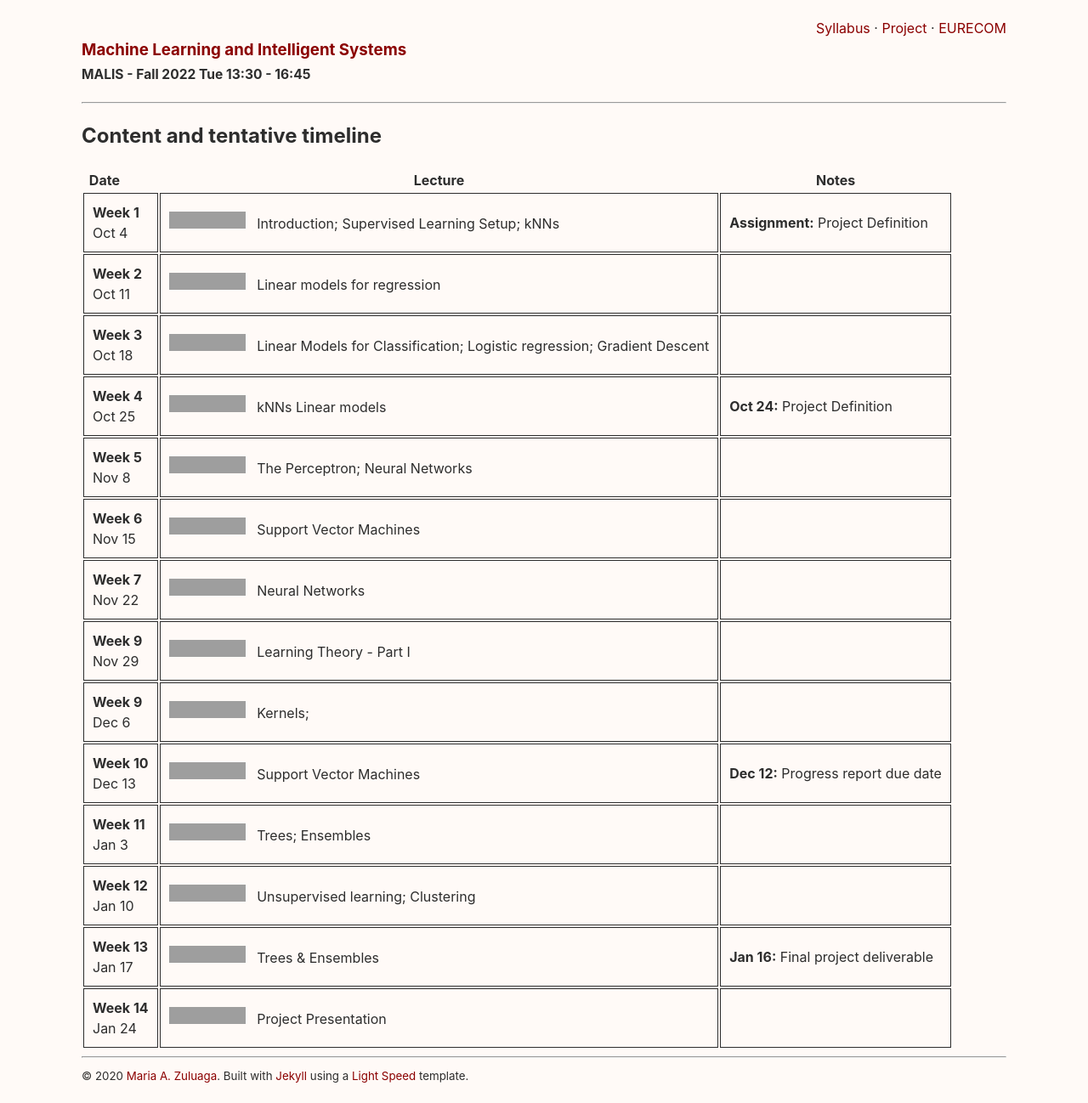
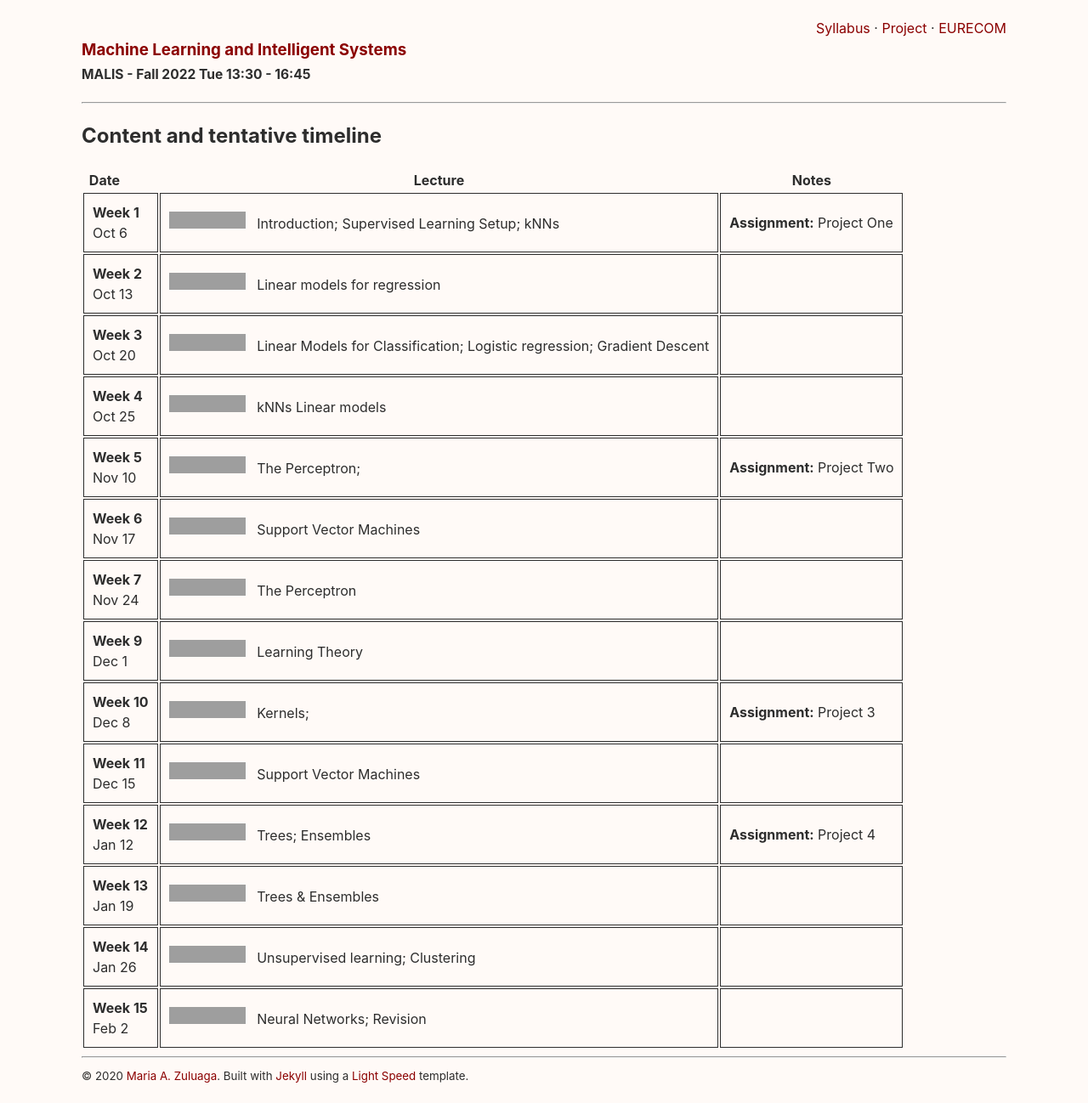
Before and after one commit to malis-course/malis-course.github.io, a Jekyll site: the page built from _pages/syllabus.md, in a window 1280 px wide, cut to the strip 0-1298 px from the top of the page. Shown: the whole strip at 85% size. Built offline with Jekyll 4.4.1, drawn with Linux system fonts in a browser that asks for light colours; grey boxes are pictures that could not be loaded.

Commit message:
Syllabus2023-24

```diff
--- a/_pages/syllabus.md
+++ b/_pages/syllabus.md
@@ -7,17 +7,17 @@ permalink: /syllabus
 
 |  Date     &nbsp; &nbsp;&nbsp; &nbsp;&nbsp; &nbsp;  | Lecture           | Notes |
 | --------- | --------------- | ------ |
-| **Week 1** <br> Oct 4       | [![Generic badge](https://img.shields.io/badge/-Lecture-blue.svg)](https://shields.io/) &nbsp; Introduction; Supervised Learning Setup; kNNs   |  **Assignment:** Project Definition |
-| **Week 2** <br> Oct 11      | [![Generic badge](https://img.shields.io/badge/-Lecture-blue.svg)](https://shields.io/) &nbsp; Linear models for regression     |    |
-| **Week 3** <br> Oct 18      | [![Generic badge](https://img.shields.io/badge/-Lecture-blue.svg)](https://shields.io/) &nbsp; Linear Models for Classification; Logistic regression; Gradient Descent      |    |
-| **Week 4** <br> Oct 25      |  [![Generic badge](https://img.shields.io/badge/-Lab Session-orange.svg)](https://shields.io/) &nbsp; kNNs Linear models     |  **Oct 24:** Project Definition  |
-| **Week 5** <br> Nov 8      | [![Generic badge](https://img.shields.io/badge/-Lecture-blue.svg)](https://shields.io/) &nbsp; The Perceptron; Neural Networks     |    |
-| **Week 6** <br> Nov 15      |  [![Generic badge](https://img.shields.io/badge/-Lecture-blue.svg)](https://shields.io/) &nbsp; Support Vector Machines  |     |
-| **Week 7** <br> Nov 22      |  [![Generic badge](https://img.shields.io/badge/-Lab Session-orange.svg)](https://shields.io/) &nbsp; Neural Networks     |   |
-| **Week 9** <br> Nov 29      | [![Generic badge](https://img.shields.io/badge/-Lecture-blue.svg)](https://shields.io/) &nbsp;  Learning Theory - Part I   |    |
-| **Week 9** <br> Dec 6      | [![Generic badge](https://img.shields.io/badge/-Lecture-blue.svg)](https://shields.io/) &nbsp; Kernels;      |    |
-| **Week 10** <br> Dec 13      | [![Generic badge](https://img.shields.io/badge/-Lab Session-orange.svg)](https://shields.io/) &nbsp; Support Vector Machines   |  **Dec 12:** Progress report due date   |
-| **Week 11** <br> Jan 3     | [![Generic badge](https://img.shields.io/badge/-Lecture-blue.svg)](https://shields.io/) &nbsp; Trees; Ensembles      |   |
-| **Week 12** <br> Jan 10      | [![Generic badge](https://img.shields.io/badge/-Lecture-blue.svg)](https://shields.io/) &nbsp; Unsupervised learning; Clustering       |    |
-| **Week 13** <br> Jan 17      | [![Generic badge](https://img.shields.io/badge/-Lab Session-orange.svg)](https://shields.io/) &nbsp; Trees & Ensembles    | **Jan 16:** Final project deliverable  |
-| **Week 14** <br> Jan 24      | [![Generic badge](https://img.shields.io/badge/-Lecture-blue.svg)](https://shields.io/) &nbsp; Project Presentation     |    |
+| **Week 1** <br> Oct 6       | [![Generic badge](https://img.shields.io/badge/-Lecture-blue.svg)](https://shields.io/) &nbsp; Introduction; Supervised Learning Setup; kNNs   |  **Assignment:** Project One |
+| **Week 2** <br> Oct 13      | [![Generic badge](https://img.shields.io/badge/-Lecture-blue.svg)](https://shields.io/) &nbsp; Linear models for regression     |    |
+| **Week 3** <br> Oct 20      | [![Generic badge](https://img.shields.io/badge/-Lecture-blue.svg)](https://shields.io/) &nbsp; Linear Models for Classification; Logistic regression; Gradient Descent      |    |
+| **Week 4** <br> Oct 25      |  [![Generic badge](https://img.shields.io/badge/-Lab Session-orange.svg)](https://shields.io/) &nbsp; kNNs Linear models     |    |
+| **Week 5** <br> Nov 10      | [![Generic badge](https://img.shields.io/badge/-Lecture-blue.svg)](https://shields.io/) &nbsp; The Perceptron;     |  **Assignment:** Project Two  |
+| **Week 6** <br> Nov 17      |  [![Generic badge](https://img.shields.io/badge/-Lecture-blue.svg)](https://shields.io/) &nbsp; Support Vector Machines  |     |
+| **Week 7** <br> Nov 24      |  [![Generic badge](https://img.shields.io/badge/-Lab Session-orange.svg)](https://shields.io/) &nbsp; The Perceptron     |   |
+| **Week 9** <br> Dec 1      | [![Generic badge](https://img.shields.io/badge/-Lecture-blue.svg)](https://shields.io/) &nbsp;  Learning Theory   |    |
+| **Week 10** <br> Dec 8      | [![Generic badge](https://img.shields.io/badge/-Lecture-blue.svg)](https://shields.io/) &nbsp; Kernels;      |  **Assignment:** Project 3  |
+| **Week 11** <br> Dec 15      | [![Generic badge](https://img.shields.io/badge/-Lab Session-orange.svg)](https://shields.io/) &nbsp; Support Vector Machines   |    |
+| **Week 12** <br> Jan 12     | [![Generic badge](https://img.shields.io/badge/-Lecture-blue.svg)](https://shields.io/) &nbsp; Trees; Ensembles      |  **Assignment:** Project 4 |
+| **Week 13** <br> Jan 19      | [![Generic badge](https://img.shields.io/badge/-Lab Session-orange.svg)](https://shields.io/) &nbsp; Trees & Ensembles    |  |
+| **Week 14** <br> Jan 26      | [![Generic badge](https://img.shields.io/badge/-Lecture-blue.svg)](https://shields.io/) &nbsp; Unsupervised learning; Clustering       |    |
+| **Week 15** <br> Feb 2      | [![Generic badge](https://img.shields.io/badge/-Lecture-blue.svg)](https://shields.io/) &nbsp; Neural Networks; Revision     |    |
```
